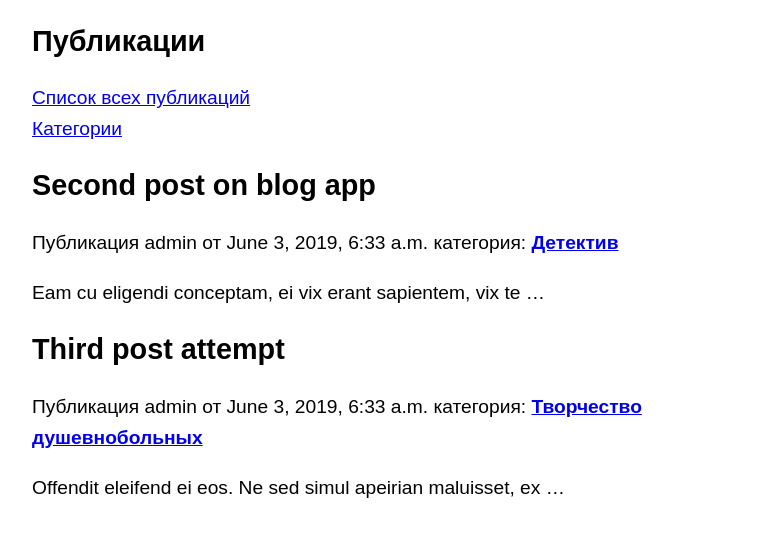
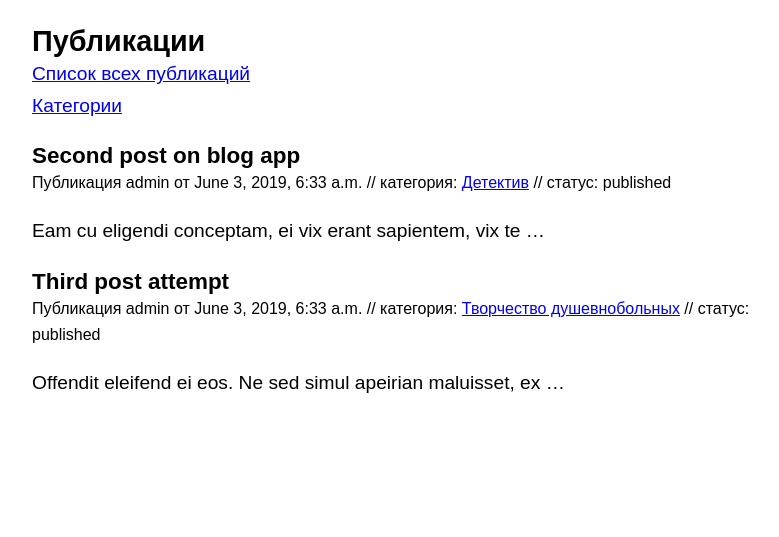
Before and after one commit to Vanhatai/pyweb-m15-hw, a Django app: page / in a window 1280 px wide. Shown: the top 537 px of the page, without its empty margins (224-1003 px from the left). Run offline with Django 3.2, Linux system fonts and the light colour scheme; data comes from the database, SQL or seed files in the repository; both versions use the stored data as it was after the commit.

Commit message:
added status

```diff
--- a/posts/api/serializers.py
+++ b/posts/api/serializers.py
@@ -19,7 +19,7 @@ class PostSerializer(serializers.ModelSerializer):
 
     class Meta:
         model = Post
-        fields = ['id', 'title', 'slug', 'author', 'category',]
+        fields = ['id', 'title', 'slug', 'author', 'category', 'status']
 
 class CategoryDetailSerializer(serializers.ModelSerializer):
     author = AuthorSerializer(many=False, read_only=True)
--- a/posts/templates/posts/post_list.html
+++ b/posts/templates/posts/post_list.html
@@ -9,8 +9,13 @@
             padding: 0 .62em;
             font: 1.2em/1.62 sans-serif;
         }
-        h1, h2 {
+        h1, h3 {
             line-height: 1.2;
+            margin-bottom: 0;
+        }
+        #sub {
+            margin-top: 0;
+            padding-top: 0;
         }
     </style>
 
@@ -22,17 +27,19 @@
         </header>
 
         {% for pub in posts %}
-            <h2>{{ pub.title }}</h2>
-            <p>
-                Публикация {{ pub.author }} от {{ pub.when_published }}
-                категория: <b> <a href="{% url "api_category_list" pub.category.id %}">{{ pub.category}}</a> </b>
-            </p>
+            <h3>{{ pub.title }}</h3>
+            <small><p id="sub">
+                Публикация {{ pub.author }} от {{ pub.when_published }}&nbsp//
+                категория: <a href="{% url "api_category_list" pub.category.id %}">{{ pub.category}}</a>&nbsp//
+                статус: {{ pub.status }}
+            </p></small>
+
             {{ pub.body|truncatewords:10|linebreaks }}
 
         {% empty %}
-            <h2>Публикации нет</h2>
-            <p>Чтобы добавить что-то в список, <a href="{% url "admin:index" %}">
-                зайдите в админку</a> и добавьте их оттуда</p>
+            <h3>Публикации нет</h3>
+            <small><p>Чтобы добавить что-то в список, <a href="{% url "admin:index" %}">
+                зайдите в админку</a> и добавьте их оттуда</p></small>
 
         {% endfor %}
 
```
Also changed, not shown: db.sqlite3.
